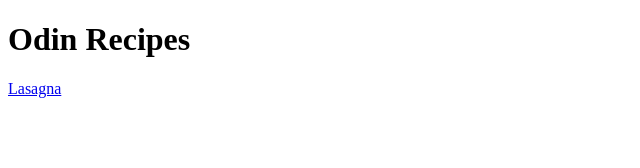
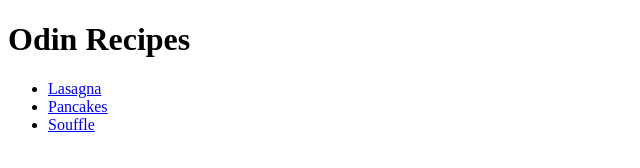
Before and after one commit to peterjypark/odin-recipes, a plain HTML site: page index.html in a window 1280 px wide. Shown: the whole page, without its empty margins (0-640 px from the left). Drawn offline with Linux system fonts and the light colour scheme.

Commit message:
Add title code

```diff
--- a/index.html
+++ b/index.html
@@ -2,9 +2,14 @@
 <html lang="en">
 <head>
     <meta charset="utf-8">
+    <title>Odin Recipes</title>
 </head>
 <body>
     <h1>Odin Recipes</h1>
-    <a href="./recipes/lasagna.html">Lasagna</a>
+    <ul>
+    <li><a href="./recipes/lasagna.html">Lasagna</a></li>
+    <li><a href="./recipes/pancakes.html">Pancakes</a></li>
+    <li><a href="./recipes/souffle.html">Souffle</a></li>
+    </ul>
 </body>
 </html>
```
Also changed, not shown: recipes/lasagna.html (+1 -0 lines), recipes/pancakes.html (+1 -0 lines), recipes/souffle.html (+2 -0 lines), images/souffle.jpg (added), 2 other files.
